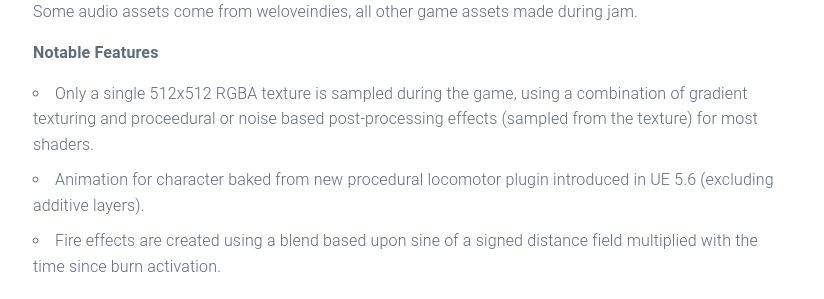
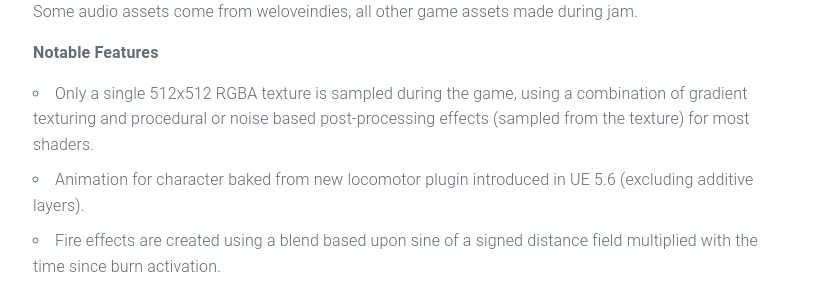
Before and after one commit to nickolas-simons/nickolas-simons.github.io, a Jekyll site: the page built from _posts/2025-08-16-Flicker.md, in a window 1280 px wide and 900 px high, scrolled down 486 px. Shown: the part 176-475 px from the top of the window, without its empty margins (227-1051 px from the left). Built offline with Jekyll 4.4.1, drawn with Linux system fonts in a browser that asks for light colours.

Commit message:
fixed typo

```diff
--- a/_posts/2025-08-16-Flicker.md
+++ b/_posts/2025-08-16-Flicker.md
@@ -16,8 +16,8 @@ Developed for the theme "However vast the darkness, we must supply our own light
 Some audio assets come from weloveindies, all other game assets made during jam.
 
 **Notable Features**
-- Only a single 512x512 RGBA texture is sampled during the game, using a combination of gradient texturing and proceedural or noise based post-processing effects (sampled from the texture) for most shaders.
-- Animation for character baked from new procedural locomotor plugin introduced in UE 5.6 (excluding additive layers).
+- Only a single 512x512 RGBA texture is sampled during the game, using a combination of gradient texturing and procedural or noise based post-processing effects (sampled from the texture) for most shaders.
+- Animation for character baked from new locomotor plugin introduced in UE 5.6 (excluding additive layers).
 - Fire effects are created using a blend based upon sine of a signed distance field multiplied with the time since burn activation.
 
 **Platform and Engine:**
```
